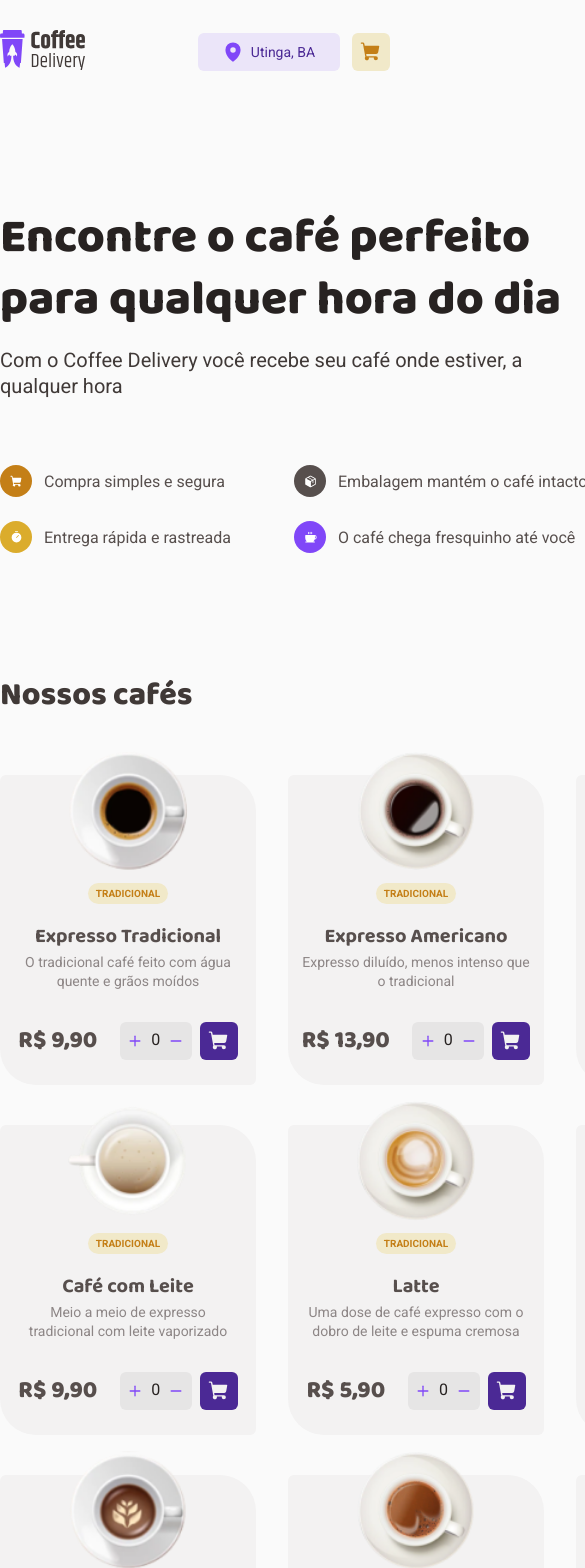
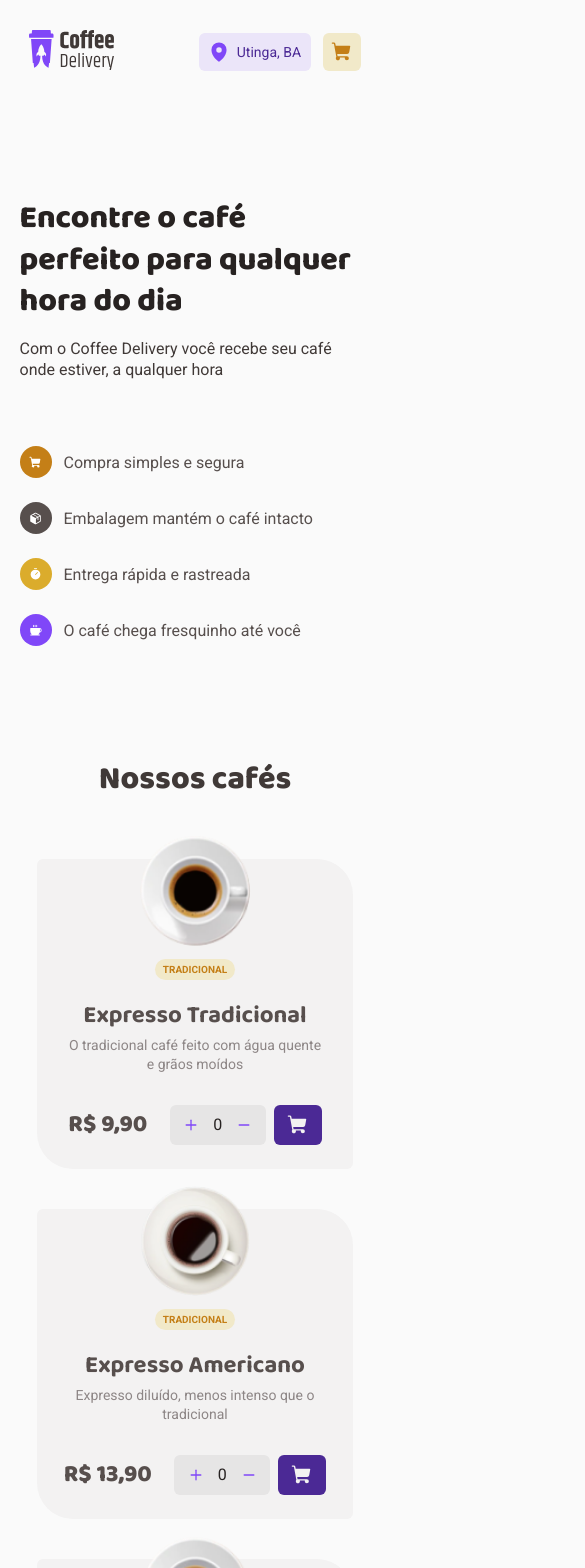
Before and after one commit to OJailson17/coffee-delivery, a React (Vite) app: page / in a window 390 px wide. Shown: the top 1568 px of the page, 585 px wide, since content can reach past the window. Built offline with nearby package versions, Linux system fonts and the light colour scheme.

Commit message:
style: make home responsive on mobile

```diff
--- a/src/components/Header/styles.ts
+++ b/src/components/Header/styles.ts
@@ -6,7 +6,7 @@ export const HeaderContainer = styled.header`
 	width: 100%;
 	height: 6.5rem;
 
-	@media ${device.tablet} and (max-width: 1439px) {
+	@media ${device.mobileM} and (max-width: 1300px) {
 		width: 85%;
 		margin: 0 auto;
 	}
@@ -43,6 +43,10 @@ export const LocationButton = styled.div`
 	color: ${props => props.theme.colors['purple-dark']};
 	border: none;
 	border-radius: 6px;
+
+	@media ${device.mobileM} and (max-width: 767px) {
+		width: 7rem;
+	}
 `;
 
 interface CartButtonProps {
--- a/src/components/Hero/styles.ts
+++ b/src/components/Hero/styles.ts
@@ -11,11 +11,15 @@ export const HeroContainer = styled.div`
 	align-items: center;
 	justify-content: space-between;
 
+	@media ${device.mobileS} {
+		width: 90%;
+	}
+
 	@media ${device.tablet} and (max-width: 1023px) {
 		width: 85%;
 	}
 
-	@media ${device.laptop} and (max-width: 1439px) {
+	@media ${device.laptop} and (max-width: 1300px) {
 		width: 85%;
 	}
 `;
@@ -50,6 +54,24 @@ export const HeroContent = styled.div`
 		row-gap: 1.5rem;
 	}
 
+	@media ${device.mobileM} and (max-width: 767px) {
+		width: 100%;
+
+		h1 {
+			width: 100%;
+			font-size: 2rem;
+		}
+
+		p {
+			width: 100%;
+			font-size: 1rem;
+		}
+
+		& > div {
+			grid-template-columns: 1fr;
+		}
+	}
+
 	@media ${device.tablet} and (max-width: 1023px) {
 		width: 100%;
 
@@ -62,7 +84,7 @@ export const HeroContent = styled.div`
 		}
 	}
 
-	@media ${device.laptop} and (max-width: 1439px) {
+	@media ${device.laptop} and (max-width: 1300px) {
 		width: 60%;
 
 		h1 {
@@ -82,11 +104,11 @@ export const ImageHero = styled.div`
 		width: 29.75rem;
 		height: 22.5rem;
 
-		@media ${device.tablet} and (max-width: 1023px) {
+		@media ${device.mobileS} and (max-width: 1023px) {
 			display: none;
 		}
 
-		@media ${device.laptop} and (max-width: 1439px) {
+		@media ${device.laptop} and (max-width: 1300px) {
 			width: 20rem;
 			height: 14rem;
 		}
@@ -114,7 +136,7 @@ export const HeroOptionsBase = styled.div`
 		color: ${props => props.theme.colors['base-text']};
 	}
 
-	@media ${device.laptop} and (max-width: 1439px) {
+	@media ${device.laptop} and (max-width: 1300px) {
 		gap: 0.5rem;
 
 		span {
--- a/src/pages/Home/components/CoffeeCard/styles.ts
+++ b/src/pages/Home/components/CoffeeCard/styles.ts
@@ -35,6 +35,16 @@ export const CoffeeCardContainer = styled.div`
 		justify-content: center;
 	}
 
+	@media ${device.mobileM} and (max-width: 767px) {
+		max-width: 90%;
+		padding: 0 2rem;
+
+		img {
+			width: 7rem;
+			height: 7rem;
+		}
+	}
+
 	@media ${device.tablet} and (max-width: 1023px) {
 		img {
 			width: 6.5rem;
@@ -42,7 +52,7 @@ export const CoffeeCardContainer = styled.div`
 		}
 	}
 
-	@media ${device.laptop} and (max-width: 1439px) {
+	@media ${device.laptop} and (max-width: 1300px) {
 		img {
 			width: 7rem;
 			height: 7rem;
@@ -66,6 +76,12 @@ export const CoffeeCardInfo = styled.div`
 		font-size: 0.875rem;
 		font-weight: 400;
 		color: ${props => props.theme.colors['base-label']};
+	}
+
+	@media ${device.mobileM} and (max-width: 767px) {
+		p {
+			font-size: 1.5rem;
+		}
 	}
 `;
 
@@ -95,6 +111,12 @@ export const CoffeeCardAction = styled.div`
 		justify-content: center;
 		gap: 0.5rem;
 	}
+
+	@media ${device.mobileM} and (max-width: 767px) {
+		& > div:nth-child(2) {
+			width: 60%;
+		}
+	}
 `;
 
 export const CoffeeCartButton = styled.button`
@@ -107,4 +129,9 @@ export const CoffeeCartButton = styled.button`
 	display: flex;
 	align-items: center;
 	justify-content: center;
+
+	@media ${device.mobileM} and (max-width: 767px) {
+		width: 3rem;
+		height: 2.5rem;
+	}
 `;
--- a/src/pages/Home/styles.ts
+++ b/src/pages/Home/styles.ts
@@ -17,11 +17,19 @@ export const MainHomeContainer = styled.main`
 		color: ${props => props.theme.colors['base-subtitle']};
 	}
 
+	@media ${device.mobileM} and (max-width: 767px) {
+		width: 90%;
+
+		h2 {
+			margin: 0 auto;
+		}
+	}
+
 	@media ${device.tablet} {
 		width: 85%;
 	}
 
-	@media ${device.laptop} and (max-width: 1439px) {
+	@media ${device.laptop} and (max-width: 1300px) {
 		width: 85%;
 
 		h2 {
@@ -33,7 +41,7 @@ export const MainHomeContainer = styled.main`
 export const CoffeeGridContainer = styled.div`
 	margin-top: 3.375rem;
 	display: grid;
-	grid-template-columns: repeat(4, 1fr);
+	grid-template-columns: repeat(1, 1fr);
 	column-gap: 2rem;
 	row-gap: 2.5rem;
 	place-items: center;
@@ -42,7 +50,11 @@ export const CoffeeGridContainer = styled.div`
 		grid-template-columns: repeat(2, 1fr);
 	}
 
-	@media ${device.laptop} and (max-width: 1439px) {
+	@media ${device.laptop} {
 		grid-template-columns: repeat(3, 1fr);
 	}
+
+	@media (min-width: 1300px) {
+		grid-template-columns: repeat(4, 1fr);
+	}
 `;
--- a/src/styles/commonStyles.ts
+++ b/src/styles/commonStyles.ts
@@ -1,4 +1,5 @@
 import styled from 'styled-components';
+import { device } from './breakpoints';
 
 const CoffeeQuantityBase = styled.div`
 	width: 4.5rem;
@@ -25,10 +26,18 @@ const CoffeeQuantityBase = styled.div`
 		color: ${props => props.theme.colors['base-title']};
 		line-height: 130%;
 	}
+
+	@media ${device.mobileM} and (max-width: 767px) {
+		width: 6rem;
+	}
 `;
 
 export const CoffeeCardQuantity = styled(CoffeeQuantityBase)`
 	height: 2.375rem;
+
+	@media ${device.mobileM} and (max-width: 767px) {
+		height: 2.5rem;
+	}
 `;
 
 export const CheckoutItemQuantity = styled(CoffeeQuantityBase)`
```
